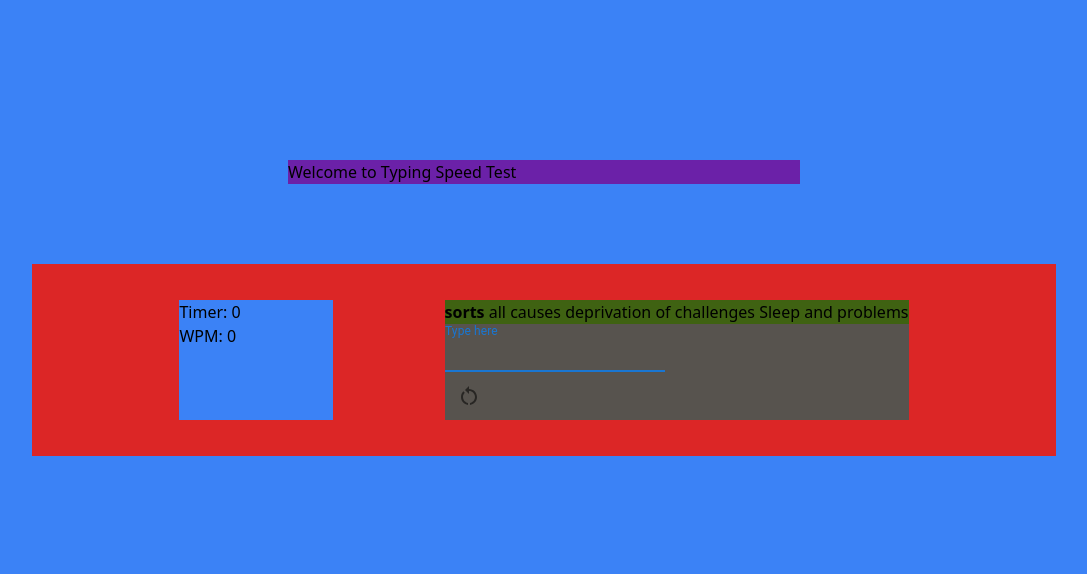
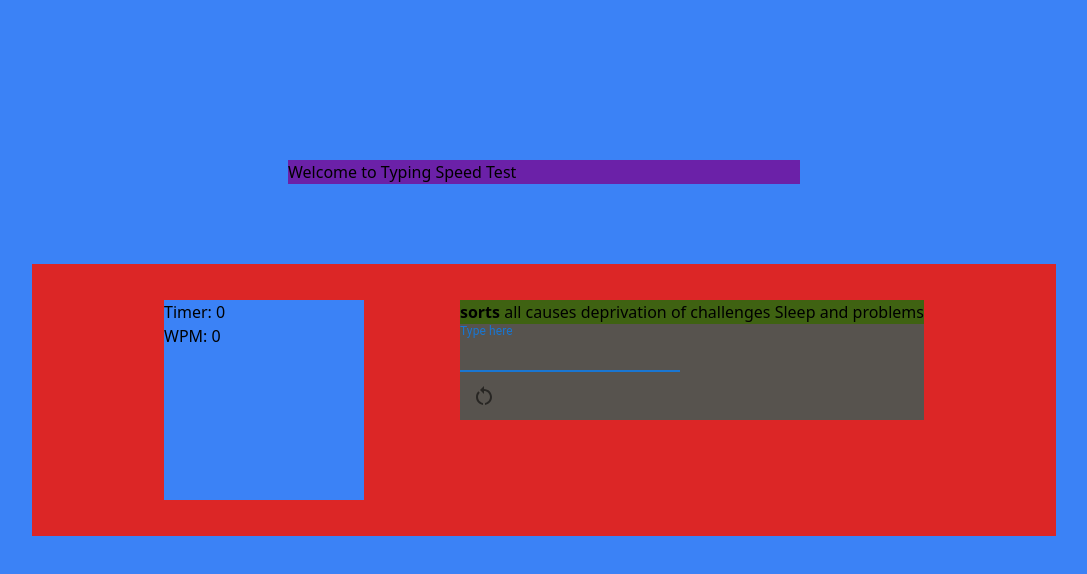
Before and after one commit to albert-dinh-01/TypingTest, a React (Create React App) app in the folder front/: page / in a window 1280 px wide. Shown: the top 574 px of the page, without its empty margins (96-1183 px from the left). Built offline with nearby package versions, Linux system fonts and the light colour scheme.

Commit message:
Made timer square

```diff
--- a/front/src/components/TextField/TextField.tsx
+++ b/front/src/components/TextField/TextField.tsx
@@ -129,7 +129,7 @@ const TextFieldComponent = () => {
 			className="relative bg-red-600 top-[30%] left-[10%] h-auto max-h-[50%] w-[80vw] p-9 flex justify-evenly"
 		>
 			<div
-				className="bg-blue-500 max-w-[250px] min-w-[100px] w-[12vw]"
+				className="bg-blue-500 w-[200px] h-[200px]"
 				id="timer"
 			>
 				<Timer
```
